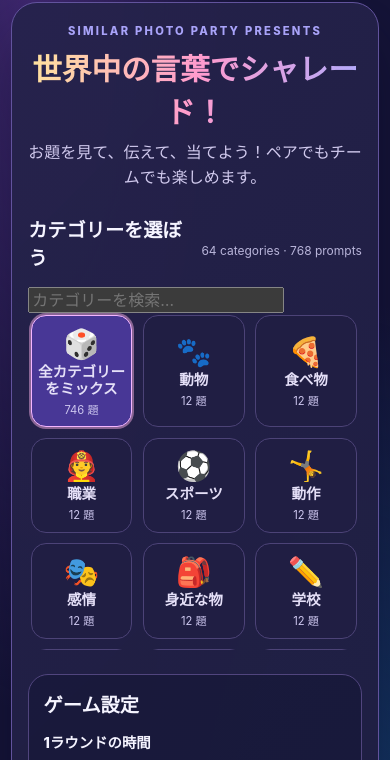
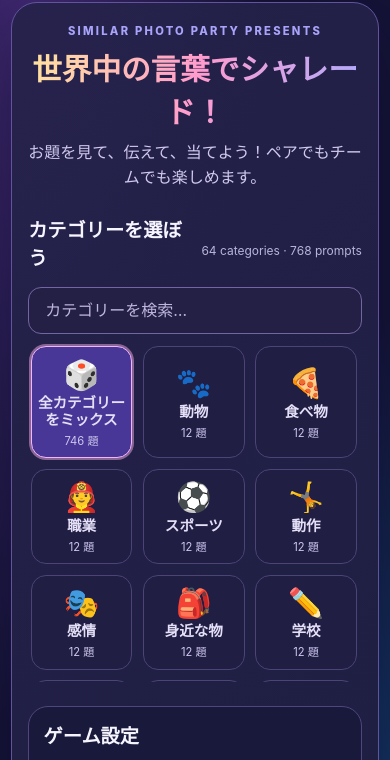
Before and after one commit to nakacy0919-Git/similar-photo-party, a plain HTML site: page charades.html in a window 390 px wide. Shown: the part 60-820 px from the top of the page. Drawn offline with Linux system fonts and the light colour scheme.

Commit message:
Style searchable category picker for mobile and iPad

```diff
--- a/css/charades.css
+++ b/css/charades.css
@@ -15,6 +15,7 @@ button,input,select{font:inherit}button{cursor:pointer}button:focus-visible,sele
 .eyebrow{font-size:.7rem;letter-spacing:.2em;font-weight:850;color:#a9a3f9}
 .setup-grid{display:grid;grid-template-columns:minmax(0,1fr) minmax(250px,345px);gap:1.5rem}
 .heading-row{display:flex;justify-content:space-between;align-items:center;gap:.6rem}.heading-row h2,.options-panel h2{font-size:1.2rem;margin:0 0 1rem}.count-label{font-size:.75rem;color:#b9b5da;white-space:nowrap}
+.deck-search{width:100%;margin:0 0 .65rem;padding:.78rem 1rem;border-radius:13px;color:#fff;background:#242045;border:1px solid #7265a2;outline-offset:3px}.deck-search::placeholder{color:#bfb6de}
 .decks{display:grid;grid-template-columns:repeat(auto-fill,minmax(137px,1fr));gap:.65rem;max-height:58vh;min-height:240px;overflow-y:auto;padding:.15rem .3rem .3rem .15rem}
 .deck{border:1px solid #4c4377;background:#201e43;color:#e4dff7;border-radius:15px;display:flex;flex-direction:column;align-items:center;justify-content:center;gap:.2rem;min-height:93px;padding:.6rem .35rem;transition:border-color .16s,transform .16s,background .16s}
 .deck:hover{border-color:#a3a1f8;transform:translateY(-2px)}.deck.selected{background:#483796;border-color:#f4b5ff;box-shadow:0 0 0 2px #ffb4eb77}
```
